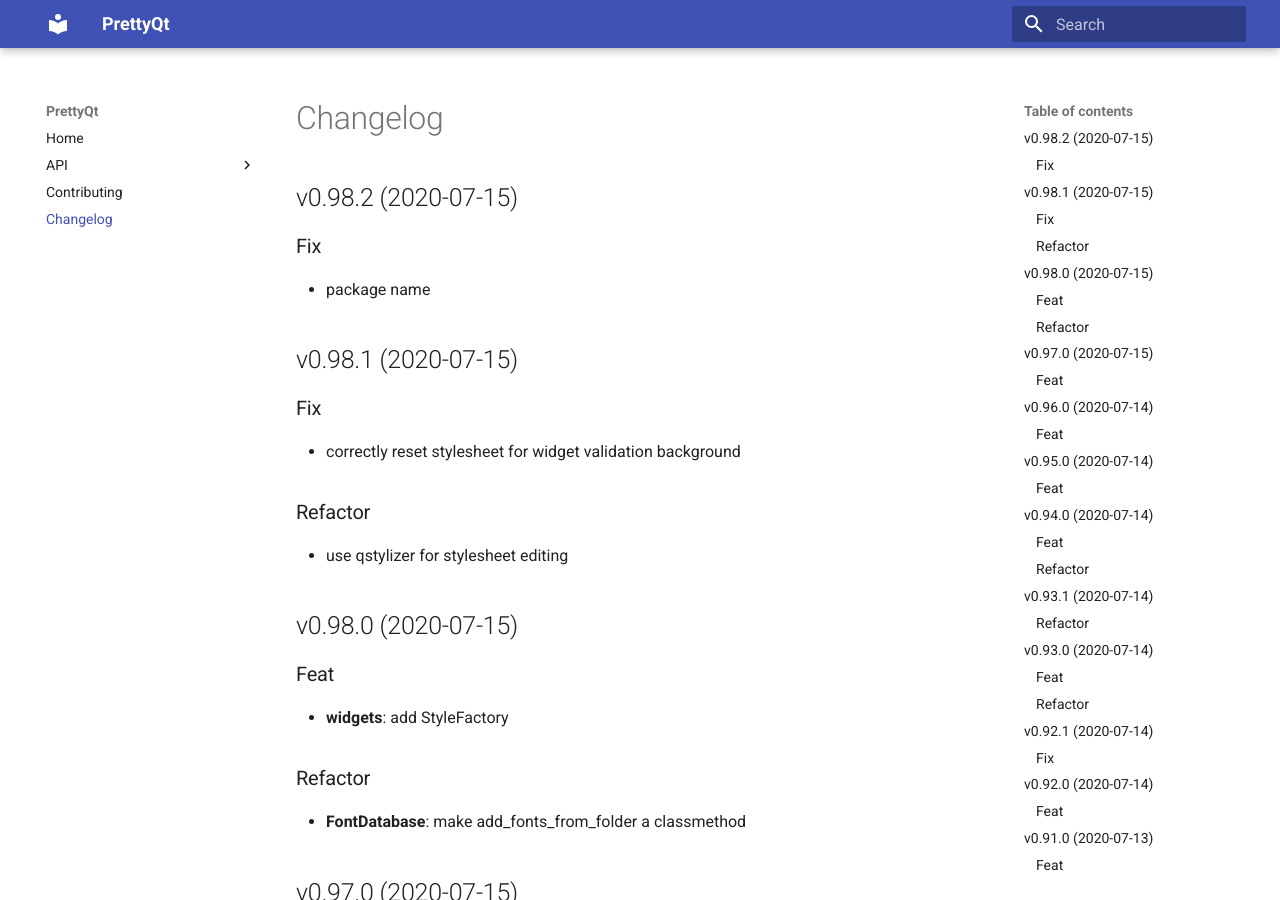
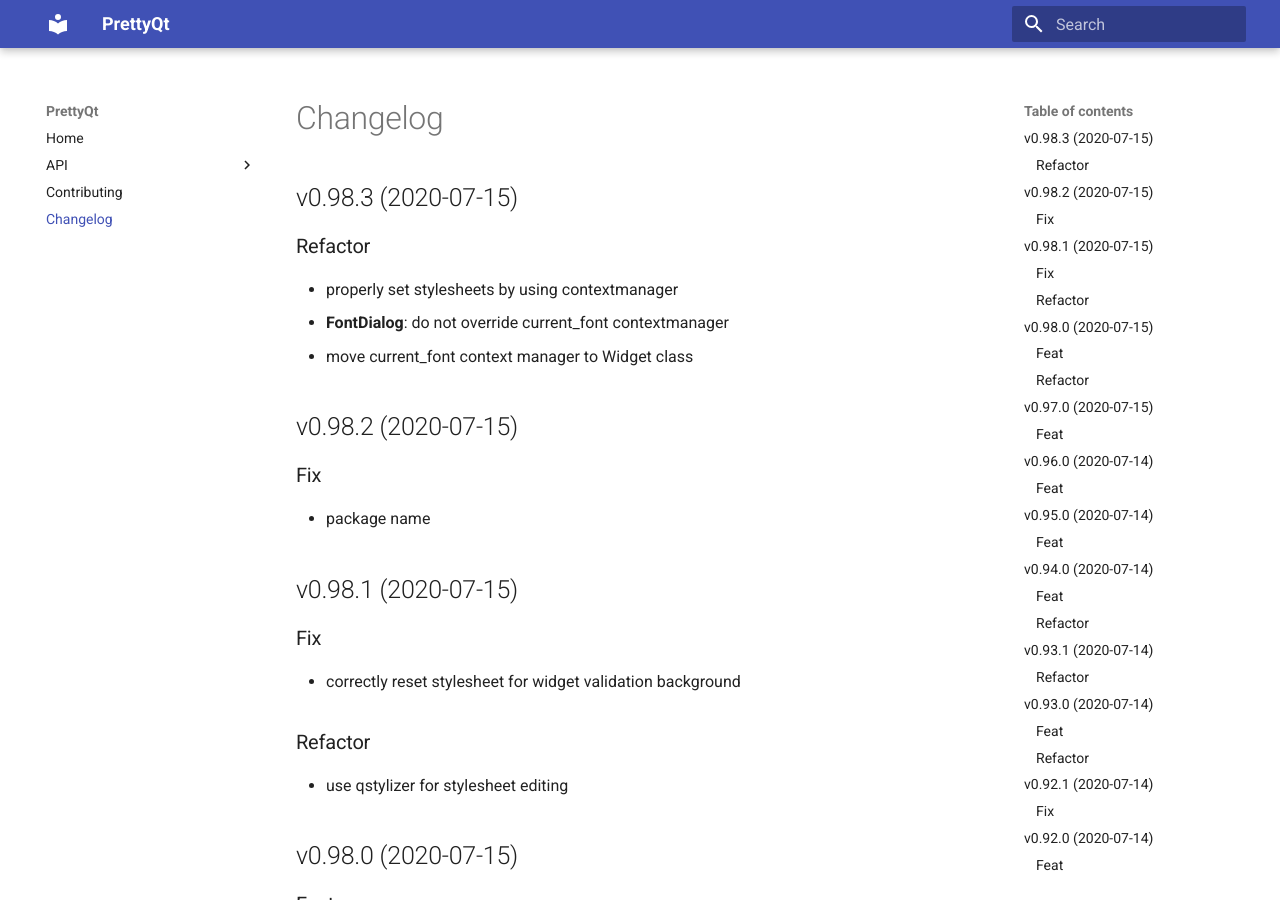
Before and after one commit to phil65/PrettyQt, an MkDocs documentation site: the page built from docs/changelog.md, in a window 1280 px wide and 900 px high. Built offline with MkDocs 1.6.1 and Material for MkDocs 9.7.7, drawn with Linux system fonts in a browser that asks for light colours.

Commit message:
bump: version 0.98.2 → 0.98.3

```diff
--- a/docs/changelog.md
+++ b/docs/changelog.md
@@ -1,3 +1,11 @@
+## v0.98.3 (2020-07-15)
+
+### Refactor
+
+- properly set stylesheets by using contextmanager
+- **FontDialog**: do not override current_font contextmanager
+- move current_font context manager to Widget class
+
 ## v0.98.2 (2020-07-15)
 
 ### Fix
--- a/prettyqt/__init__.py
+++ b/prettyqt/__init__.py
@@ -4,7 +4,7 @@
 
 __author__ = """Philipp Temminghoff"""
 __email__ = "phil65@kodi.tv"
-__version__ = "0.98.2"
+__version__ = "0.98.3"
 
 
 __all__ = [
--- a/pyproject.toml
+++ b/pyproject.toml
@@ -1,6 +1,6 @@
 [tool.poetry]
 name = "PrettyQt"
-version = "0.98.2"
+version = "0.98.3"
 description = "A pythonic layer on top of qtpy"
 readme = 'docs/index.md'
 repository = "https://github.com/phil65/prettyqt"
@@ -124,7 +124,7 @@ exclude = '''
 '''
 [tool.commitizen]
 name = "cz_conventional_commits"
-version = "0.98.2"
+version = "0.98.3"
 tag_format = "v$version"
 version_files = [
     "prettyqt/__init__.py:__version__",
--- a/setup.py
+++ b/setup.py
@@ -40,6 +40,6 @@ setup(
     packages=find_packages(),
     test_suite="tests",
     url="https://github.com/phil65/prettyqt",
-    version="0.98.2",
+    version="0.98.3",
     zip_safe=False,
 )
```
Also changed, not shown: CHANGELOG.md (+8 -0 lines).
